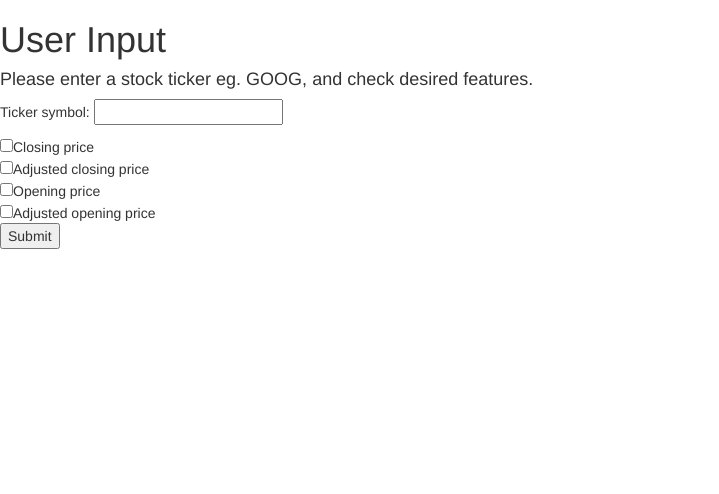
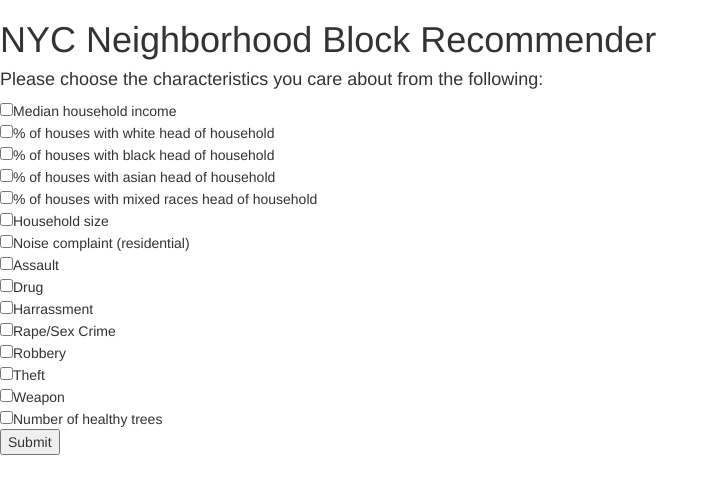
Before and after one commit to chisoo/NYC_recommender_app, a Flask app: page /index in a window 1280 px wide. Shown: the top 494 px of the page, without its empty margins (0-719 px from the left). Run offline with Flask 2, Linux system fonts and the light colour scheme; some libraries are stand-ins or nearby versions.

Commit message:
Modified the first page to accept the characteristics

```diff
--- a/templates/index.html
+++ b/templates/index.html
@@ -2,27 +2,35 @@
 <html lang="en">
 	<head>
 		<meta charset="utf-8">
-		<title>Tiny Project</title>
+		<title>Capstone Project</title>
 		<link rel="stylesheet" href="https://maxcdn.bootstrapcdn.com/bootstrap/3.3.5/css/bootstrap.min.css">
 		<link rel="stylesheet" href="https://maxcdn.bootstrapcdn.com/bootstrap/3.3.5/css/bootstrap-theme.min.css">
 		<script src="https://maxcdn.bootstrapcdn.com/bootstrap/3.3.5/js/bootstrap.min.js"></script>
 	</head>
 	<body>
 		<div class=page>
-  			<h1>User Input</h1>
+  			<h1>NYC Neighborhood Block Recommender </h1>
 			<div class=metanav>
 
-			<h4>Please enter a stock ticker eg. GOOG, and check desired features.</h4>
+			<h4>Please choose the characteristics you care about from the following: </h4>
 
 			<form id='input' method='post' action='index'>
 			<p>
-				Ticker symbol: <input type='text' name='ticker' />
-			</p>
-			<p>
-				<input type='checkbox' name='features' value='Close'>Closing price</br>
-				<input type='checkbox' name='features' value='Adj. Close'>Adjusted closing price<br>
-				<input type='checkbox' name='features' value='Open'>Opening price<br>
-				<input type='checkbox' name='features' value='Adj. Open'>Adjusted opening price<br>
+				<input type='checkbox' name='features' value='med_hhld_inc'>Median household income</br>
+				<input type='checkbox' name='features' value='white_only_pct'>% of houses with white head of household<br>
+				<input type='checkbox' name='features' value='black_onlh_pct'>% of houses with black head of household<br>
+				<input type='checkbox' name='features' value='asian_only_pct'>% of houses with asian head of household<br>
+				<input type='checkbox' name='features' value='mixed_races_pct'>% of houses with mixed races head of household<br>
+				<input type='checkbox' name='features' value='hhld_size_all'>Household size<br>
+				<input type='checkbox' name='features' value='Noise - Residential'>Noise complaint (residential)<br>
+				<input type='checkbox' name='features' value='assault'>Assault<br>
+				<input type='checkbox' name='features' value='drug'>Drug<br>
+				<input type='checkbox' name='features' value='harrassment'>Harrassment<br>
+				<input type='checkbox' name='features' value='rape_sex_crime'>Rape/Sex Crime<br>
+				<input type='checkbox' name='features' value='robbery'>Robbery<br>
+				<input type='checkbox' name='features' value='theft'>Theft<br>
+				<input type='checkbox' name='features' value='weapon'>Weapon<br>
+				<input type='checkbox' name='features' value='good trees'>Number of healthy trees<br>
 				<input type='submit' value='Submit'>
 			</p>
 			</form>
```
